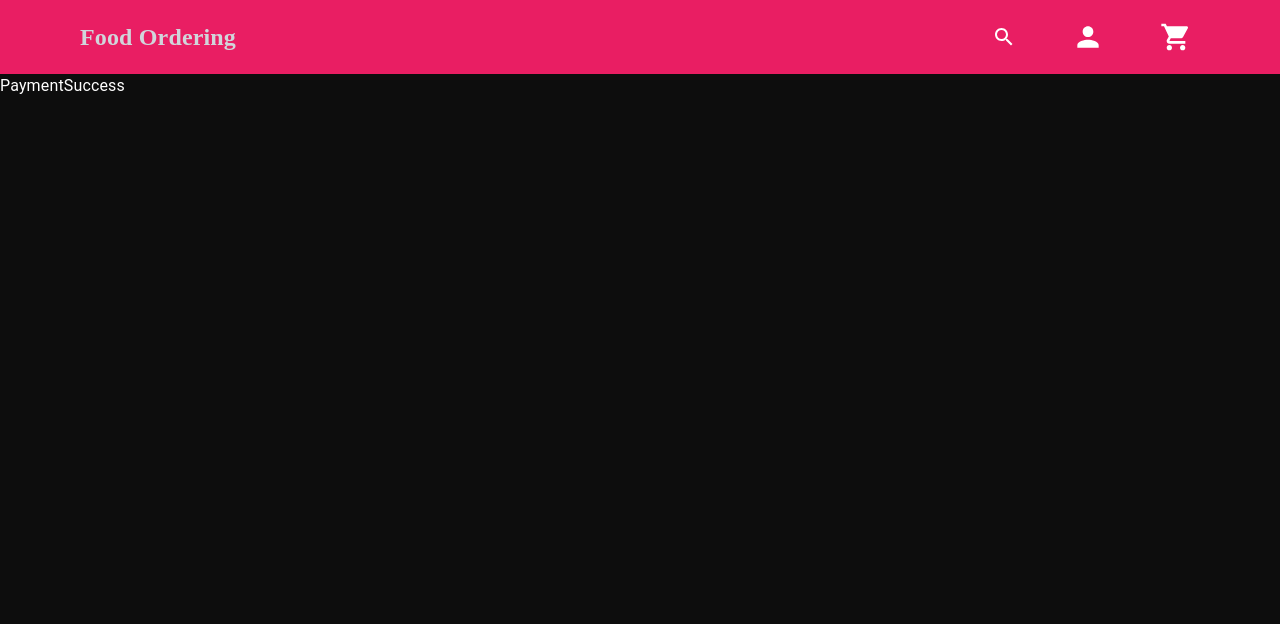
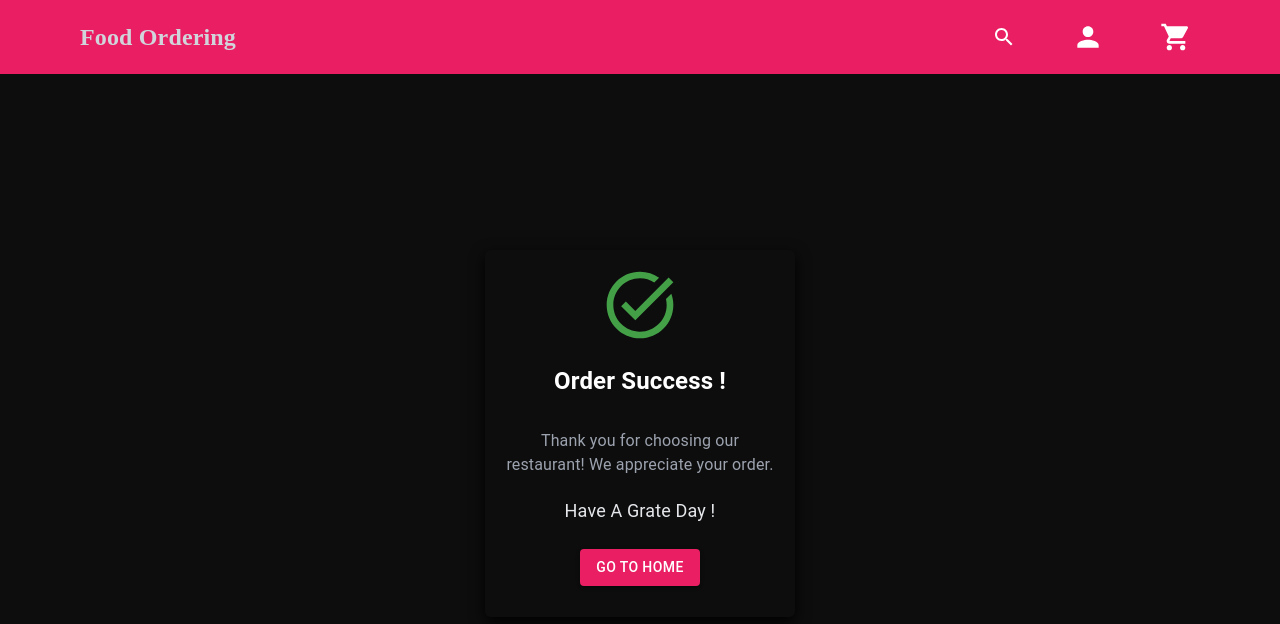
Before and after one commit to vanchihieu/Food-Ordering-Frontend, a React (Create React App) app: page /payment/success/1 in a window 1280 px wide. Shown: the top 624 px of the page. Built offline with nearby package versions, Linux system fonts and the light colour scheme; no server answers.

Commit message:
Page Payment

```diff
--- a/src/customers/pages/PaymentSuccess/PaymentSuccess.jsx
+++ b/src/customers/pages/PaymentSuccess/PaymentSuccess.jsx
@@ -1,7 +1,44 @@
-import React from "react";
+import React, { useEffect } from "react";
+import TaskAltIcon from "@mui/icons-material/TaskAlt";
+import { green } from "@mui/material/colors";
+import { Button } from "@mui/material";
+import { useNavigate } from "react-router-dom";
+import { useDispatch } from "react-redux";
+import { clearCartAction } from "../../../State/Customers/Cart/cart.action";
 
 const PaymentSuccess = () => {
-  return <div>PaymentSuccess</div>;
+  const navigate = useNavigate();
+  const navigateToHome = () => navigate("/");
+  const dispatch = useDispatch();
+
+  useEffect(() => {
+    dispatch(clearCartAction());
+  }, []);
+
+  return (
+    <div className="min-h-screen  px-5">
+      <div className="flex flex-col items-center justify-center h-[90vh]">
+        <div className="box w-full lg:w-1/4 flex flex-col items-center rounded-md">
+          <TaskAltIcon sx={{ fontSize: "5rem", color: green[600] }} />
+          <h1 className="py-5 text-2xl font-semibold">Order Success !</h1>
+          <p className="py-3 text-center text-gray-400">
+            Thank you for choosing our restaurant! We appreciate your order.
+          </p>
+          <p className="py-2 text-center text-gray-200 text-lg">
+            Have A Grate Day !
+          </p>
+          <Button
+            variant="contained"
+            className="my-5"
+            sx={{ margin: "1rem 0rem" }}
+            onClick={navigateToHome}
+          >
+            Go To Home
+          </Button>
+        </div>
+      </div>
+    </div>
+  );
 };
 
 export default PaymentSuccess;
```
